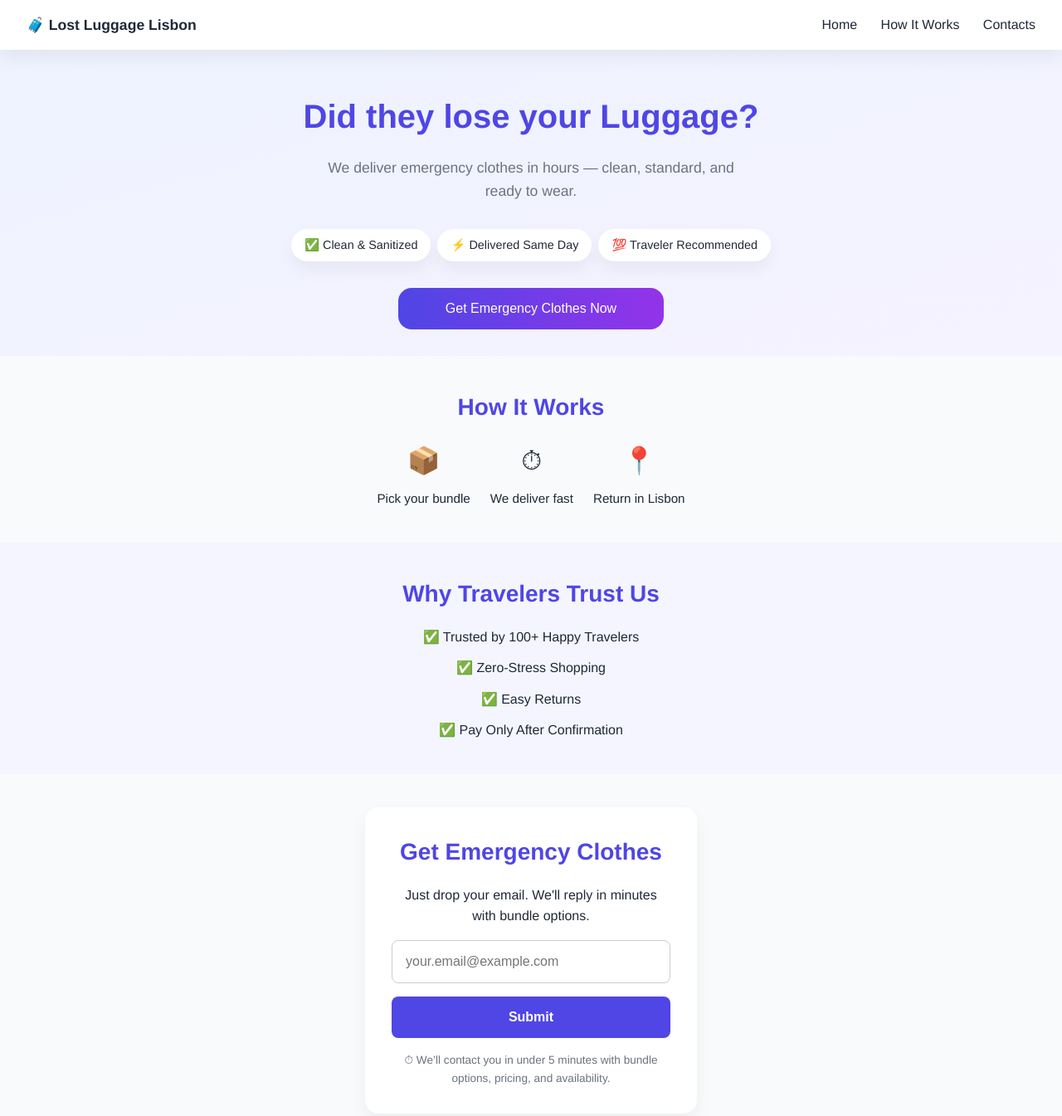
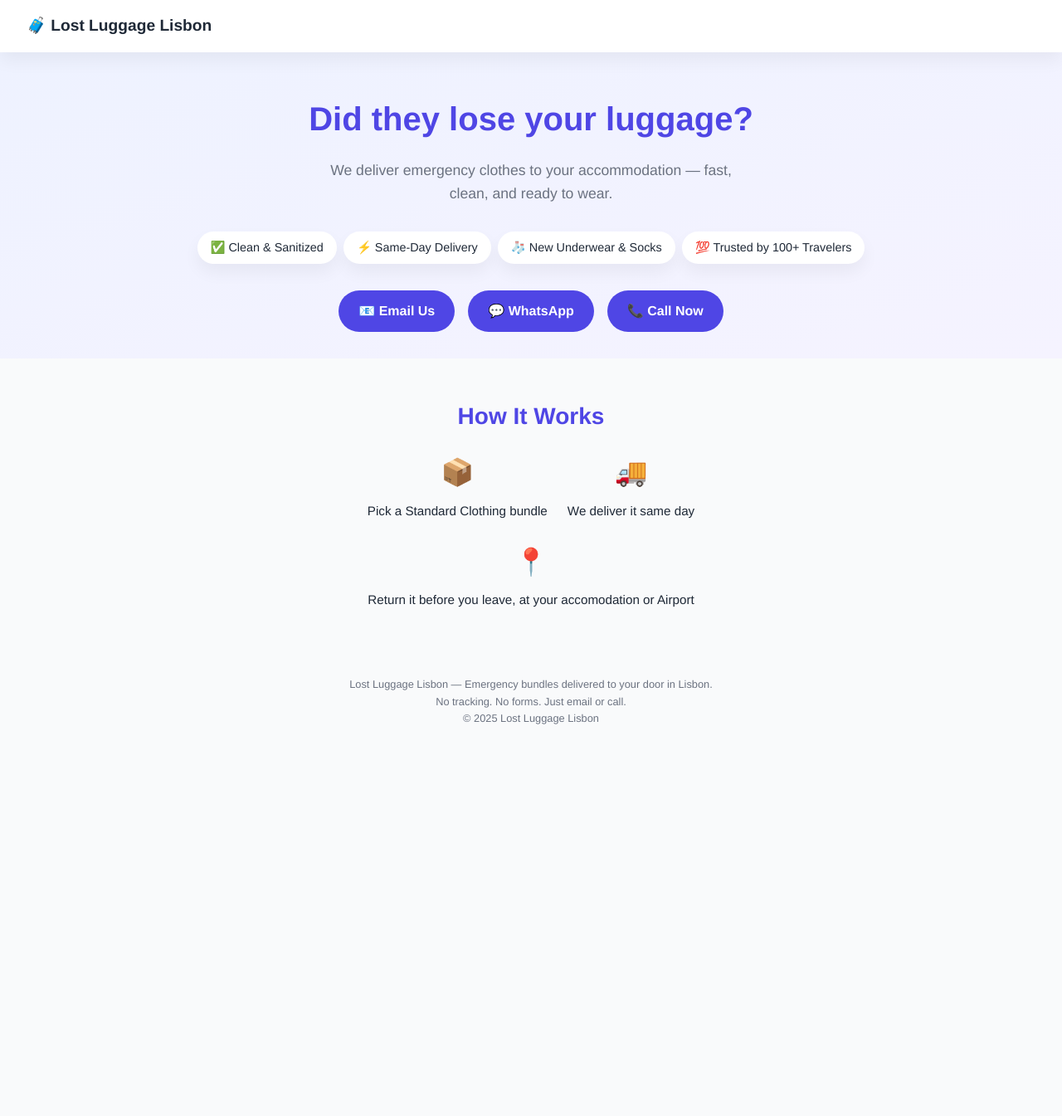
Before and after one commit to lostluggagelx/lost-luggage, a plain HTML site: page index.html in a window 1280 px wide. Shown: the top 1345 px of the page at 83% size. After the commit the page ends 909 px from the top, so only its background shows below. Drawn offline with Linux system fonts and the light colour scheme.

Commit message:
Cleaned up backend files for Google Ads approval

```diff
--- a/emails.csv
+++ /dev/null
@@ -1,2 +0,0 @@
-2025-06-14T22:38:23.013Z, filippodecristofaro01@gmail.com
-2025-06-14T22:38:38.381Z, lunajazmindarch@gmail.com
--- a/index.html
+++ b/index.html
@@ -43,21 +43,7 @@
 
     .navbar-title {
       font-weight: bold;
-      font-size: 1.1rem;
-    }
-
-    .navbar-nav a {
-      margin-left: 1.5rem;
-      text-decoration: none;
-      color: var(--text-dark);
-      font-weight: 500;
-    }
-
-    .navbar-nav a:hover,
-    .navbar-nav a.active {
-      color: var(--primary);
-      border-bottom: 2px solid var(--primary);
-      padding-bottom: 2px;
+      font-size: 1.2rem;
     }
 
     header {
@@ -85,6 +71,7 @@
       flex-wrap: wrap;
       justify-content: center;
       gap: 0.5rem;
+      margin-bottom: 2rem;
     }
 
     .badge {
@@ -97,32 +84,37 @@
       color: var(--text-dark);
     }
 
-    .button-main {
+    .contact-buttons {
+      display: flex;
+      flex-wrap: wrap;
+      justify-content: center;
+      gap: 1rem;
       margin-top: 2rem;
-      background: linear-gradient(to right, var(--primary), var(--accent));
-      color: #fff;
-      padding: 1rem;
-      font-size: 1rem;
-      border: none;
-      border-radius: var(--radius);
-      cursor: pointer;
-      width: 90%;
-      max-width: 320px;
+    }
+
+    .contact-buttons a {
+      background: var(--primary);
+      color: white;
+      padding: 0.75rem 1.5rem;
+      border-radius: 999px;
+      text-decoration: none;
+      font-weight: 600;
       transition: background 0.3s ease;
     }
-    .button-main:hover {
-      background: linear-gradient(to right, var(--accent), var(--primary));
+
+    .contact-buttons a:hover {
+      background: var(--accent);
     }
 
     section {
-      padding: 2.5rem 1rem;
+      padding: 3rem 1rem;
       text-align: center;
     }
 
     .section-title {
       font-size: 1.75rem;
       color: var(--primary);
-      margin-bottom: 1rem;
+      margin-bottom: 1.25rem;
     }
 
     .how-it-works-icons {
@@ -130,6 +122,8 @@
       justify-content: center;
       gap: 1.5rem;
       flex-wrap: wrap;
+      max-width: 600px;
+      margin: 0 auto;
     }
 
     .icon-step {
@@ -142,41 +136,6 @@
     .icon-circle {
       font-size: 2rem;
       margin-bottom: 0.5rem;
-    }
-
-    .container {
-      max-width: 400px;
-      margin: auto;
-      background: var(--bg-white);
-      padding: 2rem;
-      border-radius: var(--radius);
-      box-shadow: var(--shadow);
-    }
-
-    input,
-    button {
-      width: 100%;
-      padding: 1rem;
-      margin-top: 1rem;
-      border: 1px solid #ccc;
-      border-radius: 8px;
-      font-size: 1rem;
-    }
-
-    button[type='submit'] {
-      background: var(--primary);
-      color: white;
-      font-weight: bold;
-      cursor: pointer;
-      border: none;
-    }
-    button[type='submit']:hover {
-      background: var(--accent);
-    }
-
-    #result {
-      margin-top: 1rem;
-      font-size: 0.9rem;
     }
 
     footer {
@@ -193,142 +152,52 @@
       .section-title {
         font-size: 1.5rem;
       }
-      .navbar-nav a {
-        margin-left: 0.75rem;
-        font-size: 0.9rem;
-      }
     }
   </style>
 </head>
 <body>
   <nav class="navbar">
     <div class="navbar-title">🧳 Lost Luggage Lisbon</div>
-    <div class="navbar-nav">
-      <a href="index.html" class="nav-link">Home</a>
-      <a href="how-it-works.html" class="nav-link">How It Works</a>
-      <a href="Contacts.html" class="nav-link">Contacts</a>
-    </div>
   </nav>
 
-  <header id="top">
-    <h1>Did they lose your Luggage?</h1>
-    <p class="subtitle">We deliver emergency clothes in hours — clean, standard, and ready to wear.</p>
+  <header>
+    <h1>Did they lose your luggage?</h1>
+    <p class="subtitle">We deliver emergency clothes to your accommodation — fast, clean, and ready to wear.</p>
     <div class="badges">
       <span class="badge">✅ Clean & Sanitized</span>
-      <span class="badge">⚡ Delivered Same Day</span>
-      <span class="badge">💯 Traveler Recommended</span>
+      <span class="badge">⚡ Same-Day Delivery</span>
+      <span class="badge">🧦 New Underwear & Socks</span>
+      <span class="badge">💯 Trusted by 100+ Travelers</span>
     </div>
-    <button class="button-main" onclick="scrollToEmailForm()">
-      Get Emergency Clothes Now
-    </button>
+    <div class="contact-buttons">
+      <a href="mailto:lostluggagelx@gmail.com">📧 Email Us</a>
+      <a href="https://wa.me/351912802743" target="_blank">💬 WhatsApp</a>
+      <a href="tel:+351912802743">📞 Call Now</a>
+    </div>
   </header>
 
-  <section id="how-it-works">
+  <section>
     <h2 class="section-title">How It Works</h2>
     <div class="how-it-works-icons">
       <div class="icon-step">
         <div class="icon-circle">📦</div>
-        <p>Pick your bundle</p>
+        <p>Pick a Standard Clothing bundle</p>
       </div>
       <div class="icon-step">
-        <div class="icon-circle">⏱</div>
-        <p>We deliver fast</p>
+        <div class="icon-circle">🚚</div>
+        <p>We deliver it same day</p>
       </div>
       <div class="icon-step">
         <div class="icon-circle">📍</div>
-        <p>Return in Lisbon</p>
+        <p>Return it before you leave, at your accomodation or Airport</p>
       </div>
     </div>
   </section>
 
-  <section style="background: #f5f5ff;">
-    <h2 class="section-title">Why Travelers Trust Us</h2>
-    <div class="badges" style="flex-direction: column; align-items: center; gap: 0.75rem;">
-      <div>✅ Trusted by 100+ Happy Travelers</div>
-      <div>✅ Zero-Stress Shopping</div>
-      <div>✅ Easy Returns</div>
-      <div>✅ Pay Only After Confirmation</div>
-    </div>
-  </section>
-
-  <section id="emailFormCentered">
-    <div class="container">
-      <h2 class="section-title">Get Emergency Clothes</h2>
-      <p>Just drop your email. We'll reply in minutes with bundle options.</p>
-      <form id="emailForm">
-        <input type="email" id="email" placeholder="your.email@example.com" required />
-        <button type="submit">Submit</button>
-      </form>
-      <p id="result"></p>
-      <p style="font-size: 0.85rem; color: var(--text-light);">
-        ⏱ We’ll contact you in under 5 minutes with bundle options, pricing, and availability.
-      </p>
-    </div>
-  </section>
-
-
-  <!-- 💬 Support Section START -->
-  <section style="background: #eef2ff; padding: 3rem 1rem;">
-    <div class="container" style="text-align: center;">
-      <h2 class="section-title">Need Help Right Now?</h2>
-      <p style="color: var(--text-light); max-width: 500px; margin: 0 auto 1.5rem;">
-        Our Lisbon-based team is available <strong>24/7</strong> to support you. Whether it's sizing questions, delivery updates, or return instructions — we’re just a message away.
-      </p>
-
-      <div style="display: flex; justify-content: center; gap: 1rem; flex-wrap: wrap;">
-        <a href="https://wa.me/393669747649" target="_blank" style="background: #25D366; color: white; padding: 0.75rem 1.5rem; border-radius: 999px; text-decoration: none; font-weight: 600;">
-          💬 WhatsApp Us
-        </a>
-        <a href="mailto:lostluggagelx@gmail.com" style="background: var(--primary); color: white; padding: 0.75rem 1.5rem; border-radius: 999px; text-decoration: none; font-weight: 600;">
-          📧 Email Support
-        </a>
-      </div>
-    </div>
-  </section>
-  <!-- 💬 Support Section END -->
-
   <footer>
-    Lost Luggage Lisbon — Clothes delivered to your door, in Lisbon, fast.<br />
-    © 2025 Lost Luggage Lisbon. All rights reserved.
+    Lost Luggage Lisbon — Emergency bundles delivered to your door in Lisbon.<br />
+    No tracking. No forms. Just email or call.<br />
+    © 2025 Lost Luggage Lisbon
   </footer>
-
-  <script>
-    function scrollToEmailForm() {
-      const el = document.getElementById('emailFormCentered');
-      if (!el) return;
-      const elRect = el.getBoundingClientRect();
-      const scrollTop = window.pageYOffset || document.documentElement.scrollTop;
-      const elementTop = elRect.top + scrollTop;
-      const offset = window.innerHeight / 2 - el.offsetHeight / 2;
-      window.scrollTo({
-        top: elementTop - offset,
-        behavior: 'smooth'
-      });
-    }
-
-    const form = document.getElementById('emailForm');
-    const result = document.getElementById('result');
-
-    form.addEventListener('submit', async function (e) {
-      e.preventDefault();
-      const email = document.getElementById('email').value;
-
-      try {
-        const response = await fetch('https://lost-luggage-1.onrender.com/submit', {
-          method: 'POST',
-          headers: { 'Content-Type': 'application/json' },
-          body: JSON.stringify({ email }),
-        });
-
-        const res = await response.json();
-        result.textContent = res.success
-          ? "✅ Email saved! We'll contact you soon."
-          : '❌ Something went wrong.';
-      } catch (err) {
-        console.error(err);
-        result.textContent = '❌ Error submitting the form.';
-      }
-    });
-  </script>
 </body>
 </html>
```
Also changed, not shown: package.json (deleted, +0 -18 lines), server.js (deleted, +0 -52 lines), netlify.toml (added), 1 other file.
